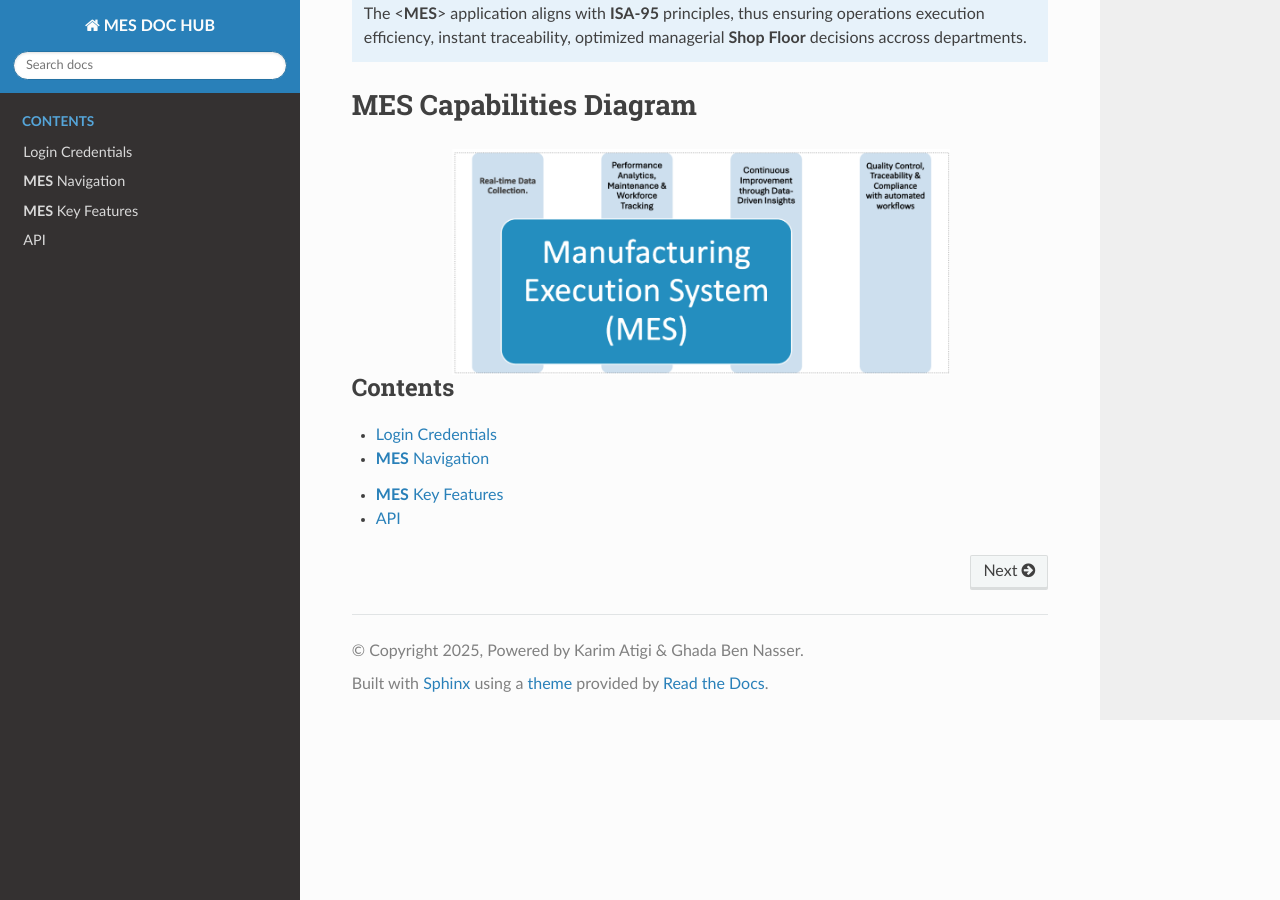
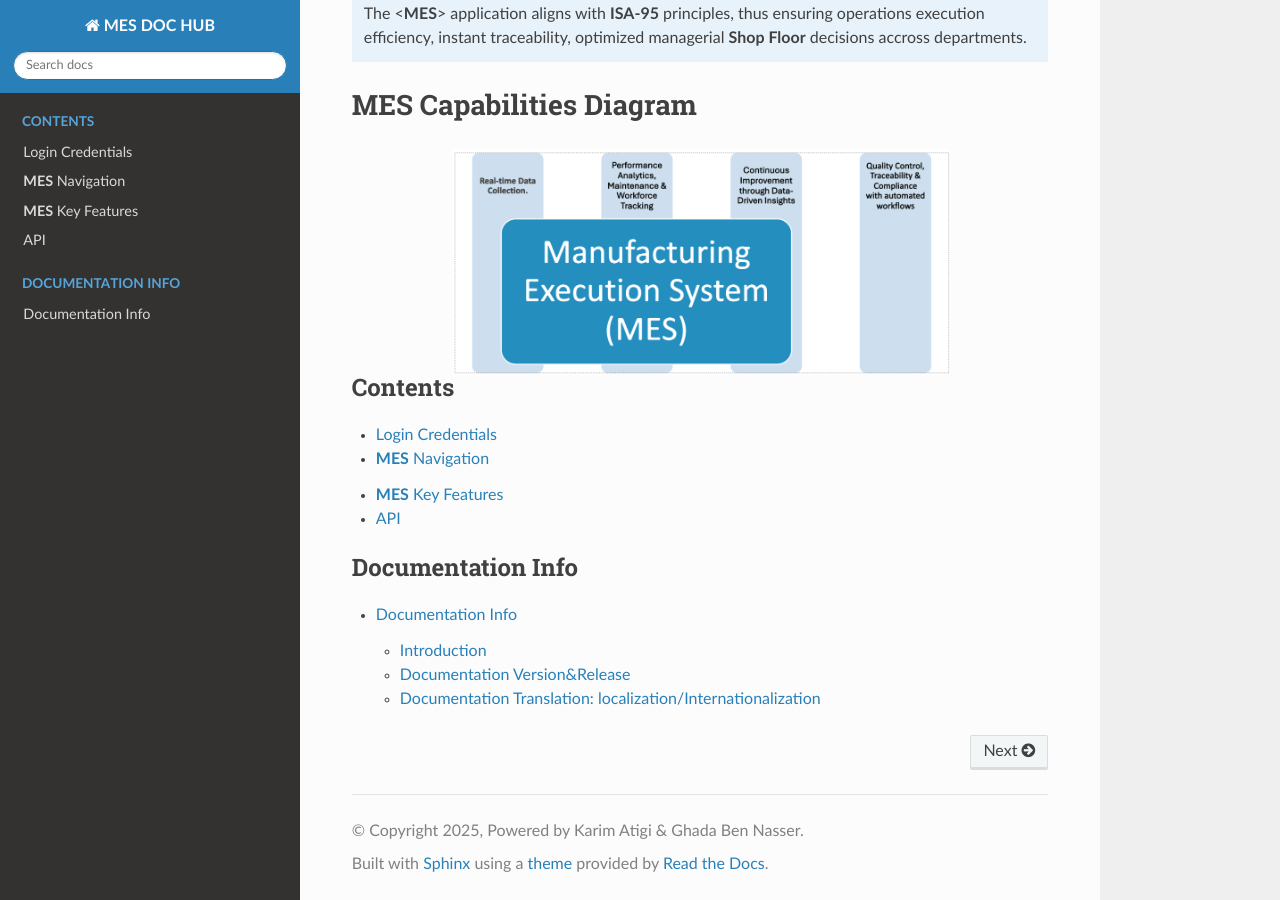
Before and after one commit to ghadiben0/-rtd-tutorial-ghadi2, a Sphinx documentation site: the page built from docs/source/index.rst, in a window 1280 px wide and 900 px high, scrolled down 572 px. Built offline with Sphinx 7.4.7 and the Read the Docs theme 3.1.0, drawn with Linux system fonts in a browser that asks for light colours.

Commit message:
Update index.rst

```diff
--- a/docs/source/index.rst
+++ b/docs/source/index.rst
@@ -32,3 +32,9 @@ MES Capabilities Diagram
    features
 
    api
+
+.. toctree::
+   :caption: Documentation Info
+   :maxdepth: 2
+
+   documentation_info
```
